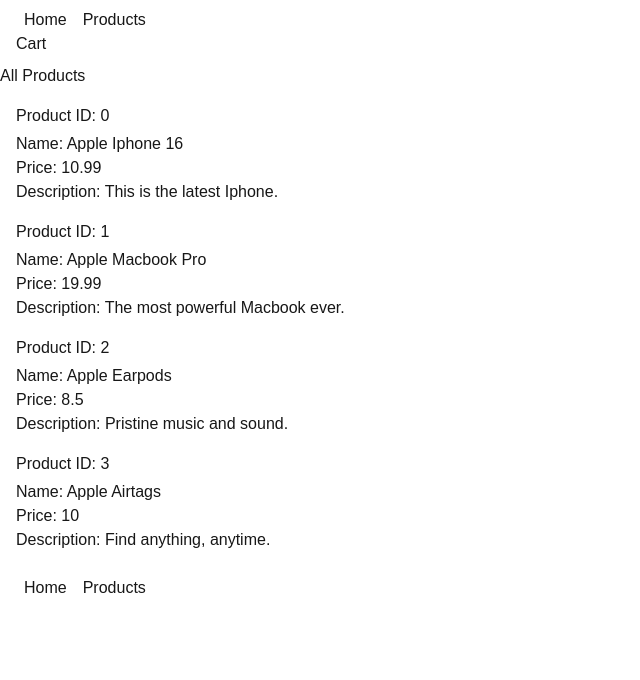
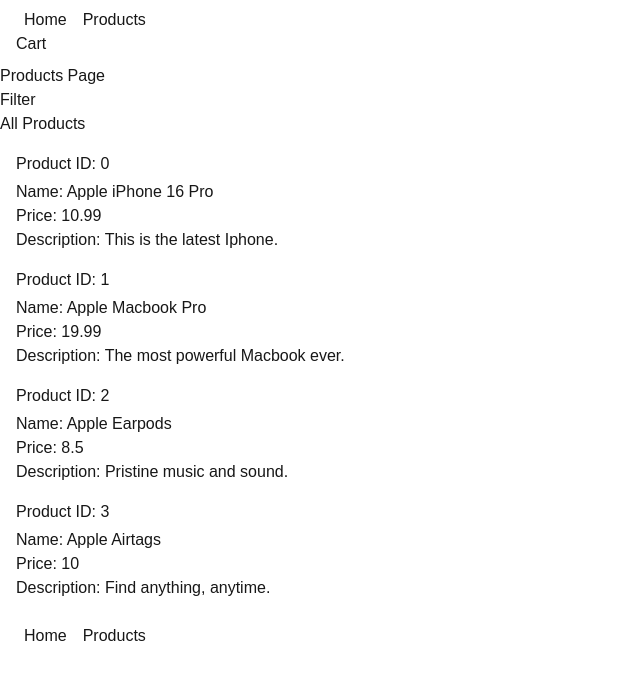
Before and after one commit to Alkoun-web-design/project-13-ecom, a Next.js app: page /products in a window 1280 px wide. Shown: the top 680 px of the page, without its empty margins (0-640 px from the left). Built offline with nearby package versions, Linux system fonts and the light colour scheme.

Commit message:
added product filtering

```diff
--- a/app/page.tsx
+++ b/app/page.tsx
@@ -5,6 +5,19 @@
     <div className="flex min-h-screen items-center justify-center bg-zinc-50 font-sans dark:bg-black">
       <main className="flex min-h-screen w-full max-w-3xl flex-col items-center justify-between py-32 px-16 bg-white dark:bg-black sm:items-start">
         <h1>Landing Page</h1>
+
+        <div>
+          <h2>Most Popular</h2>
+        </div>
+
+        <div>
+          <h2>New Additions</h2>
+        </div>
+
+        <div>
+          <h2>See all Products</h2>
+        </div>
+
       </main>
     </div>
   );
--- a/app/products/lib/products.ts
+++ b/app/products/lib/products.ts
@@ -4,17 +4,21 @@
     description: string,
     price: number,
     image: string,
-    quantity: number
+    quantity: number,
+    category: string,
+    dateAdded: string
 }
 
 export let products:Product[] = [
     {
         "id": "0",
-        "name": "Apple Iphone 16",
+        "name": "Apple iPhone 16 Pro",
         "description": "This is the latest Iphone.",
         "price": 10.99,
         "image": "https://via.placeholder.com/150",
-        "quantity": 200
+        "quantity": 200,
+        "category": "Smartphones",
+        "dateAdded": "2023-01-01"
     },
     {
         "id": "1",
@@ -22,7 +26,9 @@
         "description": "The most powerful Macbook ever.",
         "price": 19.99,
         "image": "https://via.placeholder.com/150",
-        "quantity": 5
+        "quantity": 5,
+        "category": "Laptops",
+        "dateAdded": "2023-01-01"
     },
     {
         "id": "2",
@@ -30,7 +36,9 @@
         "description": "Pristine music and sound.",
         "price": 8.5,
         "image": "https://via.placeholder.com/150",
-        "quantity": 0
+        "quantity": 0,
+        "category": "Earphones",
+        "dateAdded": "2023-01-01"
     },
     {
         "id": "3",
@@ -38,6 +46,8 @@
         "description": "Find anything, anytime.",
         "price": 10,
         "image": "https://via.placeholder.com/150",
-        "quantity": 2
+        "quantity": 2,
+        "category": "Accessories",
+        "dateAdded": "2023-01-01"
     }
 ];
--- a/app/products/page.tsx
+++ b/app/products/page.tsx
@@ -1,20 +1,10 @@
-import {products} from './lib/products'
-import type { Product } from './lib/products'
-import Link from 'next/link'
+import FilteredProducts from "@/components/FilteredProducts"
 
 export default async function Page() {
     return (
         <div>
-            <h1>All Products</h1>
-            {products.map((product:Product) => (
-                <ul className="m-4" key={product.id}>
-                    <li className="my-1"><Link href={`/products/${product.id}`}>Product ID: {product.id}</Link></li>
-                    <li>Name: {product.name}</li>
-                    <li>Price: {product.price}</li>
-                    <li>Description: {product.description}</li>
-                </ul>
-            ))}
-
+            <h1>Products Page</h1>
+            <FilteredProducts />
         </div>
     )
 }
--- /dev/null
+++ b/components/FilteredProducts.tsx
@@ -0,0 +1,72 @@
+'use client'
+
+import React from 'react';
+import { products } from '@/app/products/lib/products';
+import type { Product } from '@/app/products/lib/products';
+import Link from 'next/link';
+
+export default function FilteredProducts() {
+
+    const [isFiltered, setIsFiltered] = React.useState(false);
+    const [filterType, setFilterType] = React.useState<'category' | 'price' | 'rating' | 'none'>('none');
+    const [category, setCategory]  = React.useState<'smartphones'|'laptops'|'earphones'|'accessories'|'all'>('all');
+
+    React.useEffect(() => {
+        if (isFiltered && filterType === 'category' && category === 'smartphones') {
+            products.filter((product) => product.category === 'smartphones')
+        } else if (isFiltered && filterType === 'category' && category === 'laptops') {
+            products.filter((product) => product.category === 'laptops')
+        } else if (isFiltered && filterType === 'category' && category === 'earphones') {
+            products.filter((product) => product.category === 'earphones')
+        } else if (isFiltered && filterType === 'category' && category === 'accessories') {
+            products.filter((product) => product.category === 'accessories')
+        } else {
+            products.filter((product) => product.category === 'all')
+        }
+    }, [isFiltered, filterType, category]);
+
+    return(
+        <>
+            <div>
+                <button onClick={() => setIsFiltered((prev) => !prev)}>Filter</button>
+                {isFiltered && (
+                    <>
+                        <div>
+                            <label htmlFor='no-filter'>No filter</label>
+                            <input type='radio' name='no-filter' onChange={() => setFilterType('none')}/>
+                            <label htmlFor='category'>Category:</label>
+                            <input type="radio" name="category" onClick={() => setFilterType('category')}/>
+                            <label htmlFor='price'>Price:</label>
+                            <input type="radio" name="price" onClick={() => setFilterType('price')}/>
+                            <label htmlFor='rating'>Rating:</label>
+                            <input type="radio" name="rating" onClick={() => setFilterType('rating')}/>
+                        </div>
+
+                        {filterType === 'category' && (
+                            <div>
+                                <h2>Select Category:</h2>
+                                <button onChange={() => setCategory('smartphones')}>Smartphones</button>
+                                <button onChange={() => setCategory('laptops')}>Laptops</button>
+                                <button onChange={() => setCategory('earphones')}>Earphones</button>
+                                <button onChange={() => setCategory('accessories')}>Accessories</button>
+                            </div>
+                        )}
+
+                    </>
+                )}
+            </div>
+
+            <div>
+                <h2>All Products</h2>
+                {products.map((product:Product) => (
+                    <ul className="m-4" key={product.id}>
+                        <li className="my-1"><Link href={`/products/${product.id}`}>Product ID: {product.id}</Link></li>
+                        <li>Name: {product.name}</li>
+                        <li>Price: {product.price}</li>
+                        <li>Description: {product.description}</li>
+                    </ul>
+                ))}
+            </div>
+        </>
+    )
+}
```
